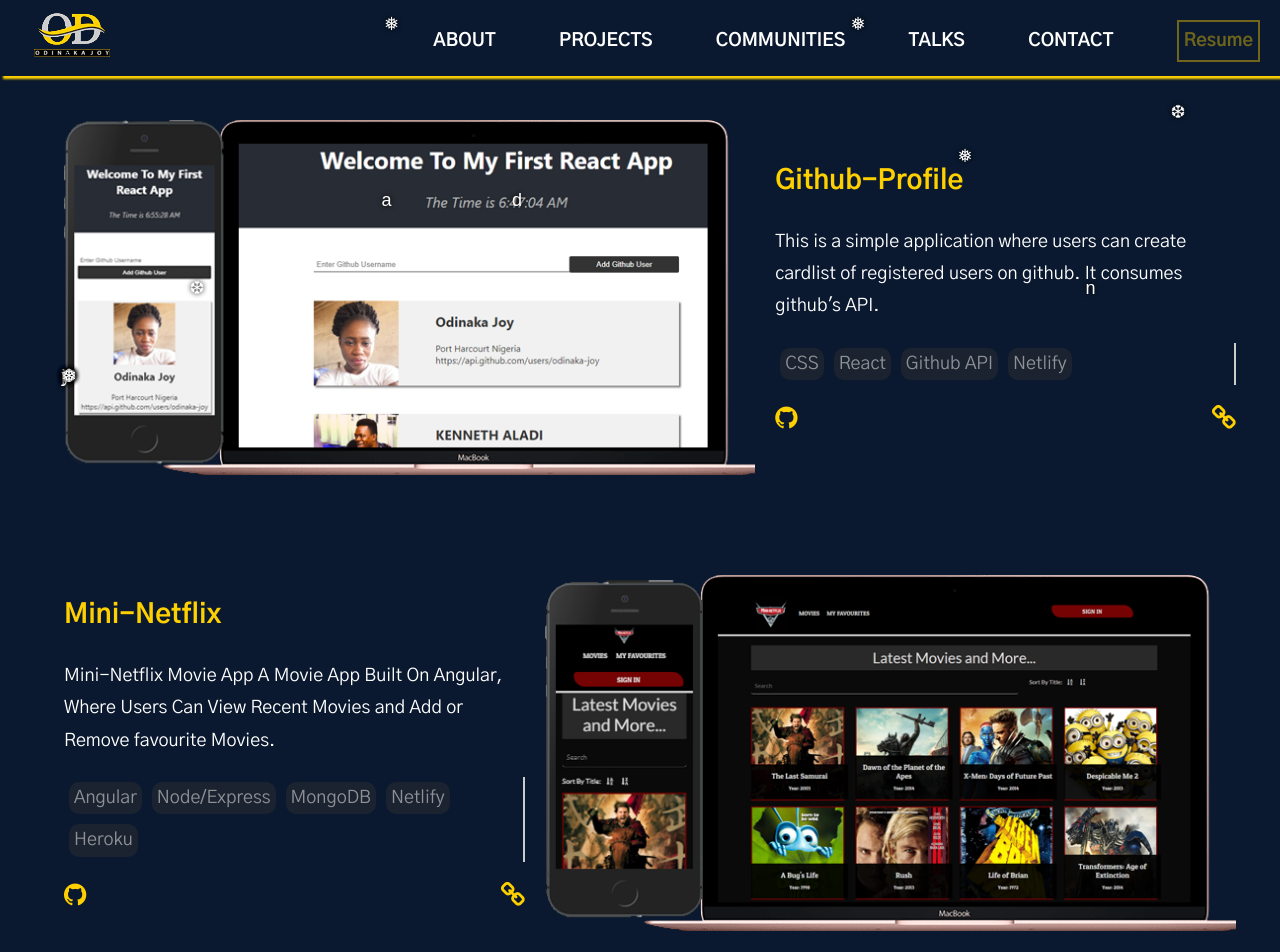
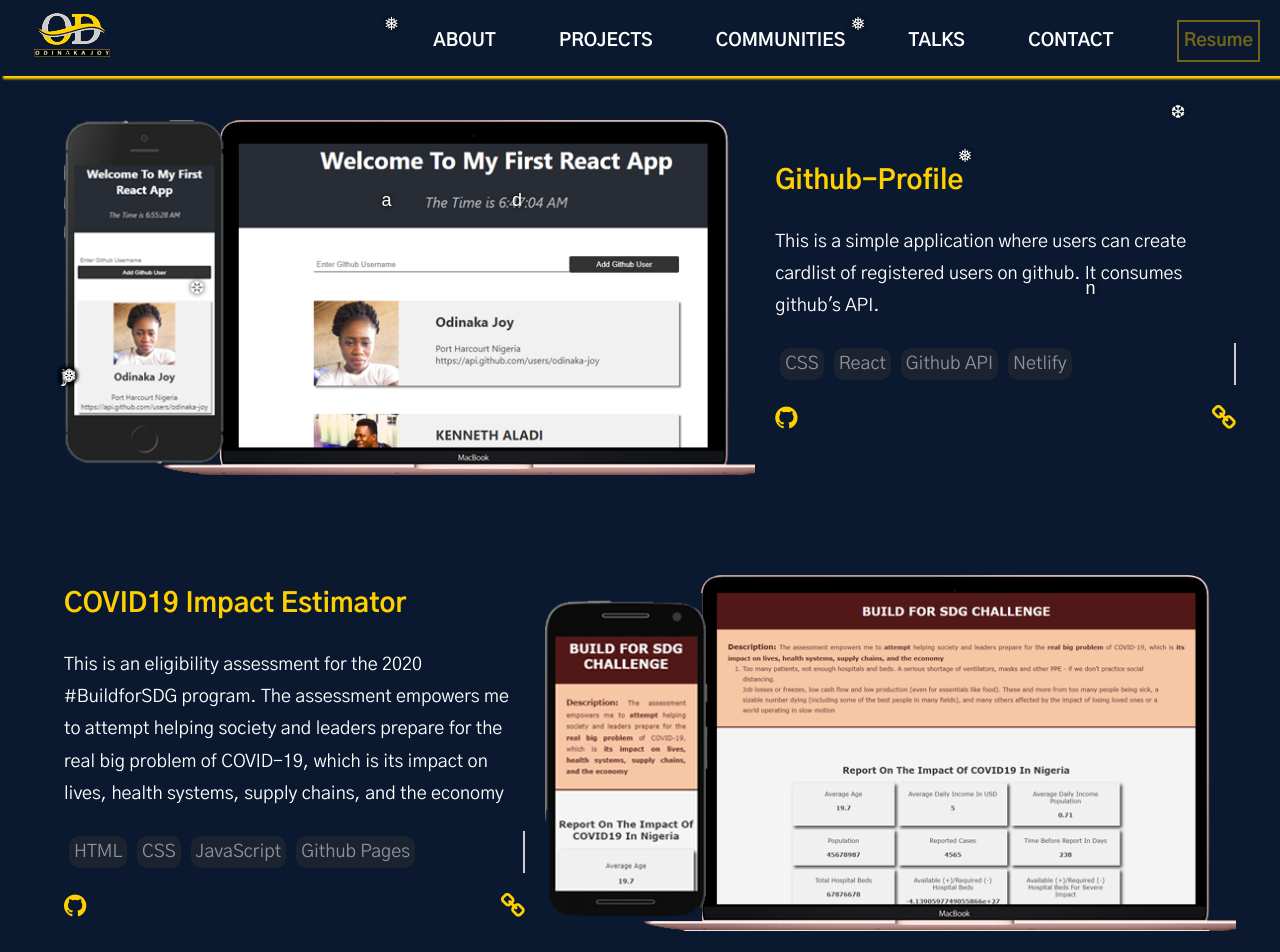
Before and after one commit to dinakajoy/portfolio-v1, a website: page public/projects.html in a window 1280 px wide. Shown: the top 952 px of the page. Drawn offline with Linux system fonts and the light colour scheme.

Commit message:
added a new project

```diff
--- a/public/index.html
+++ b/public/index.html
@@ -12,12 +12,12 @@
   <meta name="twitter:card" content="summary" />
   <meta name="twitter:site" content="@nytimesbits" />
   <meta name="twitter:creator" content="@dinakajoy" />
-  <meta property="og:url" content="https://odinaka-joy.github.io/resume" />
+  <meta property="og:url" content="http://dinakajoy.com" />
   <meta property="og:title" content="Portfolio| Odinaka Joy" />
   <meta property="og:description" content="Odinaka Joy is a Software Engineer and Mentor/Facilitator with hands-on experience in front-end (HTML, CSS, JavaScript, Bootstrap, React) and back-end (Node/Express) web development. But she currently prefers to work in the JavaScript World" />
-  <meta property="og:image" content="./images/dinakajoy.jpg" />
+  <meta property="og:image" content="./images/dinakajoy.png" />
   <!-- End of twitter card -->
-  <link rel="shortcut icon" href="./images/dinakajoy.jpg">
+  <link rel="shortcut icon" href="./images/dinakajoy.png">
   <link rel="shortcut icon" href="./images/logo.png" type="image/x-icon">
   <title>Portfolio | Odinaka Joy</title>
   <link rel="stylesheet" href="https://cdnjs.cloudflare.com/ajax/libs/font-awesome/4.7.0/css/font-awesome.min.css">
--- a/public/projects.html
+++ b/public/projects.html
@@ -249,6 +249,22 @@
           </div>
 
           <div class="proj">
+            <div class="img"><img src="./images/projects/covid19ImpactEstimator.png" alt="COVID19 Impact Estimator"></div>
+            <div class="details">
+              <h2><a href="https://dinakajoy.github.io/covid19-estimator-js/" target="_blank" rel="noopener noreferrer">COVID19 Impact Estimator</a></h2>
+              <p>This is an eligibility assessment for the 2020 #BuildforSDG program. The assessment empowers me to attempt helping society and leaders prepare for the real big problem of COVID-19, which is its impact on lives, health systems, supply chains, and the economy</p>
+              <div class="tools">
+                <span>HTML</span><span>CSS</span><span>JavaScript</span><span>Github Pages</span>
+              </div>
+              <div class="links">
+                <span><a href="https://github.com/dinakajoy/covid19-estimator-js" target="_blank" rel="noopener noreferrer"><i class="fa fa-github"></i></a></span>
+
+                <span><a href="https://dinakajoy.github.io/covid19-estimator-js/" target="_blank" rel="noopener noreferrer"><i class="fa fa-link"></i></a></span>
+              </div>
+            </div>
+          </div>
+
+          <div class="proj">
             <div class="img"><img src="./images/projects/mini-netflix.png" alt="Mini-Netflix"></div>
             <div class="details">
               <h2><a href="https://mini-netflix-by-joy.netlify.com/" target="_blank" rel="noopener noreferrer">Mini-Netflix</a></h2>
```
Also changed, not shown: public/images/dinakajoy.jpg (deleted), public/images/dinakajoy.png (added), public/images/projects/covid19ImpactEstimator.png (added).
